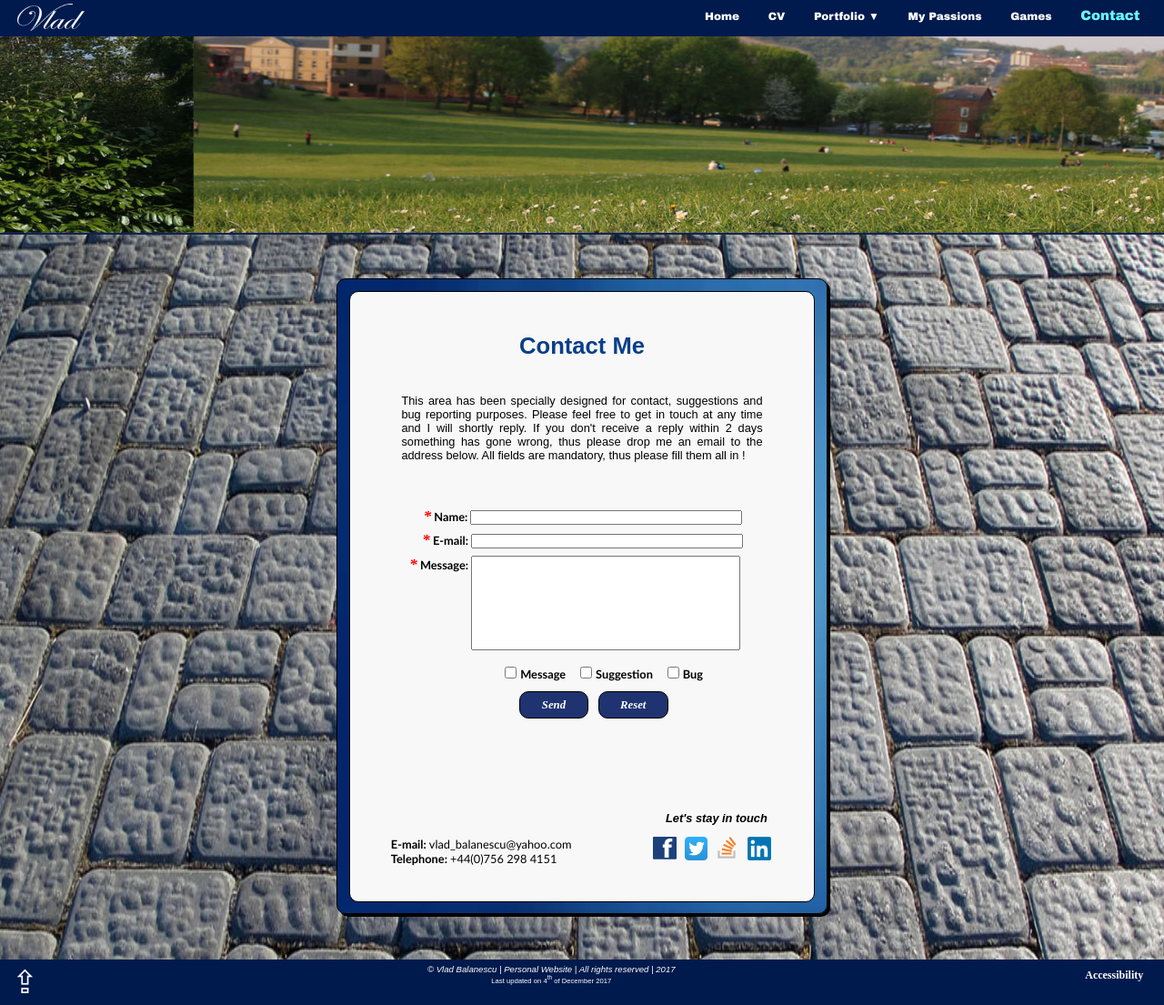
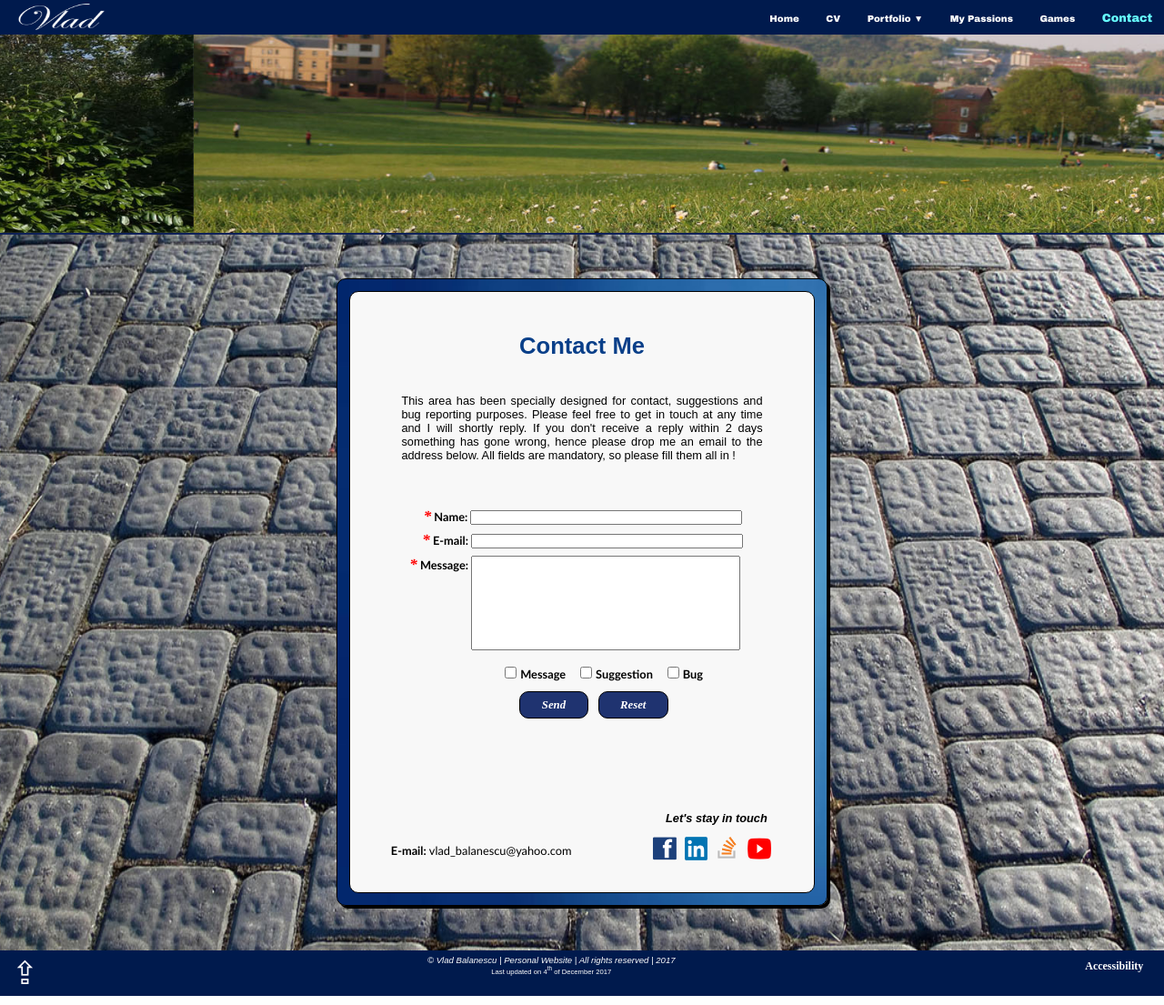
Before and after one commit to vladbalanescu/personalWebsite, a PHP site: page /contact.html in a window 1280 px wide. Shown: the whole page at 91% size. Run offline with PHP 8.4, Linux system fonts and the light colour scheme; some libraries are stand-ins or nearby versions.

Commit message:
Fixed footer to bottom and dynamic sizing of navbar elements

```diff
--- a/Scripts/Games/catchgame.js
+++ b/Scripts/Games/catchgame.js
@@ -167,7 +167,7 @@ $(document).ready(function() {
         context.fillText("Time's up", 285, 280);
         context.fillStyle = "white";
         context.font = "italic 25px Arial Black";
-        context.fillText("Score: " + snakesCaught + " snakes", 295, 320);
+        context.fillText("Score: " + snakesCaught + " vipers", 295, 320);
         snakesCaught = 0;
         clearInterval(intervalSet);
         document.getElementById("playCatch").style.display = 'block';
--- a/Scripts/main.js
+++ b/Scripts/main.js
@@ -26,15 +26,16 @@ $(document).ready(function() {
 
     // Form check
     $("#send").click(function() {
-        // Check for empty fields in the form
-        var empty = $(this).parent().find("button").filter(function() {
+        // Get all empty fields in the form
+        var empty = $(this).parent().find(":text").filter(function() {
             return this.value === "";
         });
 
-        // Exclude send and antispam inputs
-        empty.length -= 1;
-        if (($('#antispam').value != "") && (empty.length != 0)) {
+        // Exclude undefined field
+        if ($('#antispam').value != undefined) {
             empty.length += 1;
+        } else {
+            empty.length -= 1;
         }
 
         // Send only if all the fields are filled in and 1 tickbox ticked
@@ -62,9 +63,9 @@ $(document).ready(function() {
 
 
     // Submenu
-    var headerHeight = $('.header').height();
     var timeout;
     $('#submenu, .portfolioLink').hover(function() {
+        var headerHeight = $('#header').height();
         // Cancel the transition between the link and submenu
         clearTimeout(timeout);
         timeout = setTimeout(function() {
@@ -72,7 +73,7 @@ $(document).ready(function() {
             $('.portfolioLink').css('color', '#66ffff');
             $('.portfolioLink')[0].innerHTML = "Portfolio &#9650;";
             $('#submenu').stop().animate({
-                marginTop: headerHeight + 40
+                marginTop: headerHeight
             }, 500);
 
         }, 200); // change the HTML after 2 seconds
@@ -83,7 +84,7 @@ $(document).ready(function() {
         // Cancel the transition between the link and submenu
         clearTimeout(timeout);
         timeout = setTimeout(function() {
-
+            var headerHeight = $('#header').height();
             //Don't change color if on any Portfolio page
             if ($('.portfolioLink').parent().children().hasClass('current')) {
                 $('.portfolioLink').css('color', '#66ffff');
--- a/Stylesheets/contact.css
+++ b/Stylesheets/contact.css
@@ -171,7 +171,7 @@
 
 .findMe {
     font-family: "Calibri", "Arial", "Serif";
-    margin: 0 3vw;
+    margin: 1.5vw 3vw 0 3vw;
     text-align: justify;
     font-size: 1vw;
 }
--- a/Stylesheets/headerANDfooter.css
+++ b/Stylesheets/headerANDfooter.css
@@ -21,6 +21,9 @@
   padding: 0px;
 }
 
+html {
+  height: 100%;
+}
 
 /*----------general tags-------------------------*/
 
@@ -33,6 +36,8 @@ body {
   -o-background-size: 130% 200%, auto;
   -moz-background-size: 130% 200%, auto;
   -webkit-background-size: 130% 200%, auto;
+  min-height: 100%;
+  position: relative;
 }
 
 
@@ -67,13 +72,11 @@ body {
 
 /*----------Preloader-------------------------*/
 
-
 /*----------Header----------------------------*/
 
 #header {
   width: 100%;
-    height: 40px;
-    min-height: 40px;
+  height: 3vw;
   background-color: #001a4d;
   position: fixed;
   z-index: 1000;
@@ -81,8 +84,8 @@ body {
 
 #logoImage, #logoImageOnHome {
   margin: 0.3vw 0vw 0vw 1vw;
-    width: 10vmin;
-    height: 30px;
+  width: 8vw;
+  height: 2.3vw;
   -webkit-transition: 0.8s;
   -moz-transition: 0.8s;
   -o-transition: 0.8s;
@@ -96,8 +99,7 @@ body {
 
 .navcontainer {
   float: right;
-    margin-top: 8px;
-    margin-right: 1vw;
+  margin-top: 0.8vw;
 }
 
 .navcontainer li, #submenu li {
@@ -106,12 +108,12 @@ body {
 }
 
 .navcontainer li a, #submenu li a {
-    padding: 2px 10px;
+  padding: 0.5vw 0.7vw;
   border-radius: 3px;
   color: #ffffff;
   text-decoration: none;
   text-align: center;
-    font-size: 12px;
+  font-size: 0.8vw;
   cursor: pointer;
   font-family: "Arial Black", "Serif";
   -webkit-transition: 0.8s;
@@ -127,7 +129,7 @@ body {
 
 .navcontainer li a.current {
   color: #66ffff;
-    font-size: 15px;
+  font-size: 1vw;
 }
 
 #submenu {
@@ -138,12 +140,12 @@ body {
   position: fixed;
   right: 0;
   padding: 5px 10px;
-    margin-top: -80px;
+  margin-top: -1vw;
 }
 
 #submenu li a {
   padding: 0;
-  font-size: 11px;
+  font-size: 0.7vw;
 }
 
 #submenu li .listLink:hover, #submenu .current {
@@ -169,12 +171,12 @@ body {
 /*--Footer-------------------------------------*/
 
 #footer {
+  position: absolute;
+  bottom: -10%;
+  width: 100%;
+  height: 45px;
+  min-height: 45px;
   background-color: #001a4d;
-    height: 45px;
-    width: 100%;
-    min-height: 45px;
-    bottom: 0;
-    margin-top: 50px;
   padding-top: 5px;
 }
 
@@ -212,7 +214,6 @@ body {
   cursor: pointer;
   color: #66ffff;
 }
-
 
 .accessibility, .accessibility ul {
   float: right;
--- a/contact.html
+++ b/contact.html
@@ -86,14 +86,14 @@
 		<div id="innerWraper">
 			<p id="title"> Contact Me </p>
 			<p id="infoText"> This area has been specially designed for contact, suggestions and bug reporting purposes. Please feel free to get in touch at any time and I will shortly reply. If you don't receive a reply within 2 days something
-				has gone wrong, thus please drop me an email to the address below. All fields are mandatory, thus please fill them all in ! </p>
+				has gone wrong, hence please drop me an email to the address below. All fields are mandatory, so please fill them all in ! </p>
 
 			<!-- Feedback Form -->
 			<div id="feedback">
 				<form action="Scripts/secure_email_code.php" id="form" method="post" name="form">
 					<p id="name"><span class="star bold">*</span> Name: <input class="inputText" name="vname" type="text" value=""></p>
 					<p id="eMail"><span class="star bold">*</span> E-mail: <input class="inputText" name="vemail" type="text" value=""></p>
-					<p id="message"><span class="star bold">*</span> Message: </p><textarea id="textArea" name="vmessage" value=""></textarea>
+					<p id="message"><span class="star bold">*</span> Message: </p><textarea id="textArea" name="vmessage" type="text" value=""></textarea>
 					<p id="antispam"><input type="text" name="url"></p>
 					<div id="checkBoxArea">
 						<input class="checkBox" type="checkbox" name="checkBox1">
@@ -103,7 +103,7 @@
 						<input class="checkBox" type="checkbox" name="checkBox3">
 						<p> Bug </p>
 					</div>
-					<button id="send" type="">Send</button>
+					<button id="send">Send</button>
 					<button id="reset" type="reset">Reset</button>
 				</form>
 			</div>
@@ -112,12 +112,11 @@
 
 			<div id="socialBox">
 				<a target="_blank" href="http://www.facebook.com/vldbalanescu"><img class="socialButton" src="Multimedia/Fb.png" alt="" /></a>
-				<a target="_blank" href="https://twitter.com/vlad_balanescu?lang=en"><img class="socialButton" src="Multimedia/Twitter.png" alt="" /></a>
+				<a target="_blank" href="https://www.linkedin.com/in/vlad-balanescu-436522140/"><img class="socialButton" src="Multimedia/LinkedIn.png" alt="" /></a>
 				<a target="_blank" href="http://stackoverflow.com/users/story/4913220"><img class="socialButton" src="Multimedia/StackOverflow.png" alt="" /></a>
-				<a target="_blank" href="https://www.linkedin.com/in/vlad-balanescu-436522140/"><img class="socialButton" src="Multimedia/LinkedIn.png" alt="" /></a>
+				<a target="_blank" href="https://www.youtube.com/channel/UC61RAwZLa7WYVIZm915k2eA"><img class="socialButton" src="Multimedia/YouTube.png" alt="" /></a>
 			</div>
 			<p class="findMe"><span class="bold"> E-mail:</span> vlad_balanescu@yahoo.com </p>
-			<p class="findMe"><span class="bold"> Telephone: </span> +44(0)756 298 4151 </p>
 		</div>
 	</div>
 
--- a/games.html
+++ b/games.html
@@ -45,11 +45,11 @@
 		<a href="index.html"><img id="logoImage" src="Multimedia/Logo.png" title="Back to homepage" alt="" /></a>
 		<div class="navcontainer">
 			<ul>
-				<li><a href="index.html" class="nocurrent" accesskey="1" title="Already here">Home</a></li>
+				<li><a href="index.html" class="nocurrent" accesskey="1" title="Visit this page">Home</a></li>
 				<li><a href="cv.html" accesskey="2" class="nocurrent" title="Visit this page">CV</a></li>
 				<li><a class="nocurrent portfolioLink">Portfolio &#9660;</a></li>
 				<li><a href="passions.html" accesskey="8" class="nocurrent" title="Visit this page">My Passions</a></li>
-				<li><a accesskey="9" class="current" title="Visit this page">Games</a></li>
+				<li><a accesskey="9" class="current" title="Already here">Games</a></li>
 				<li><a href="contact.html" accesskey="0" class="nocurrent" title="Visit this page">Contact</a></li>
 			</ul>
 		</div>
```
Also changed, not shown: Multimedia/Fb.png, Multimedia/LinkedIn.png, Multimedia/StackOverflow.png, Multimedia/Twitter.png (deleted), Multimedia/YouTube.png (added). Lines whose indentation alone changed are shown as unchanged.
